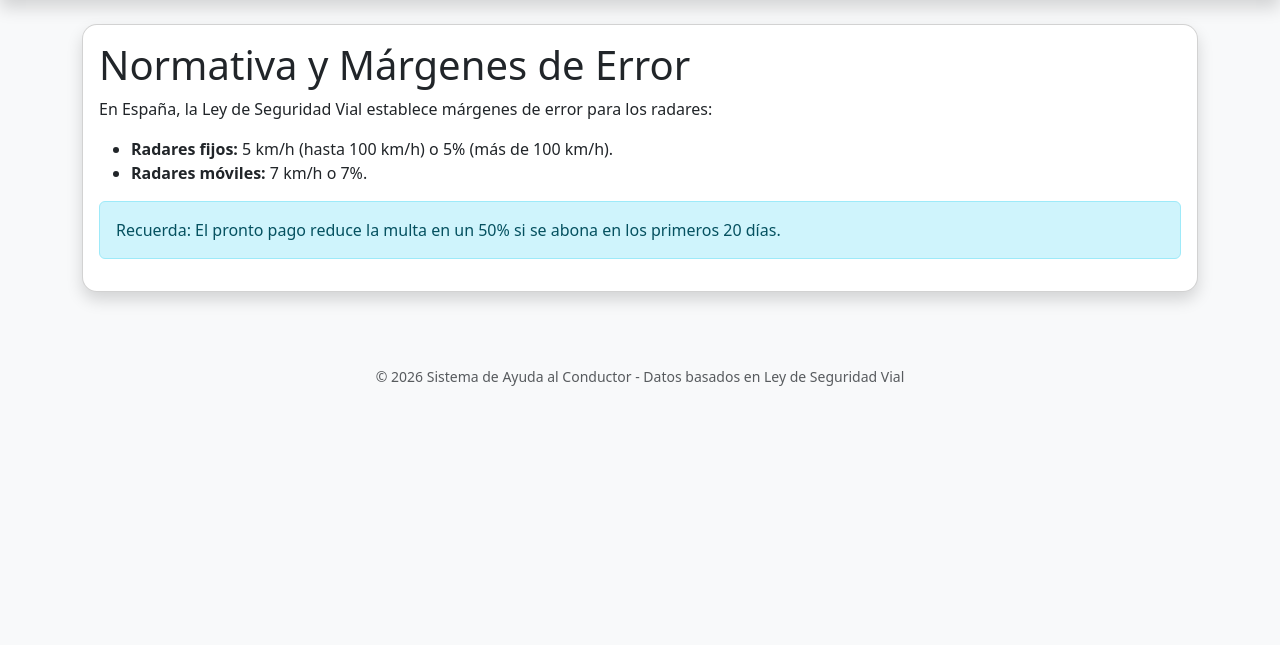
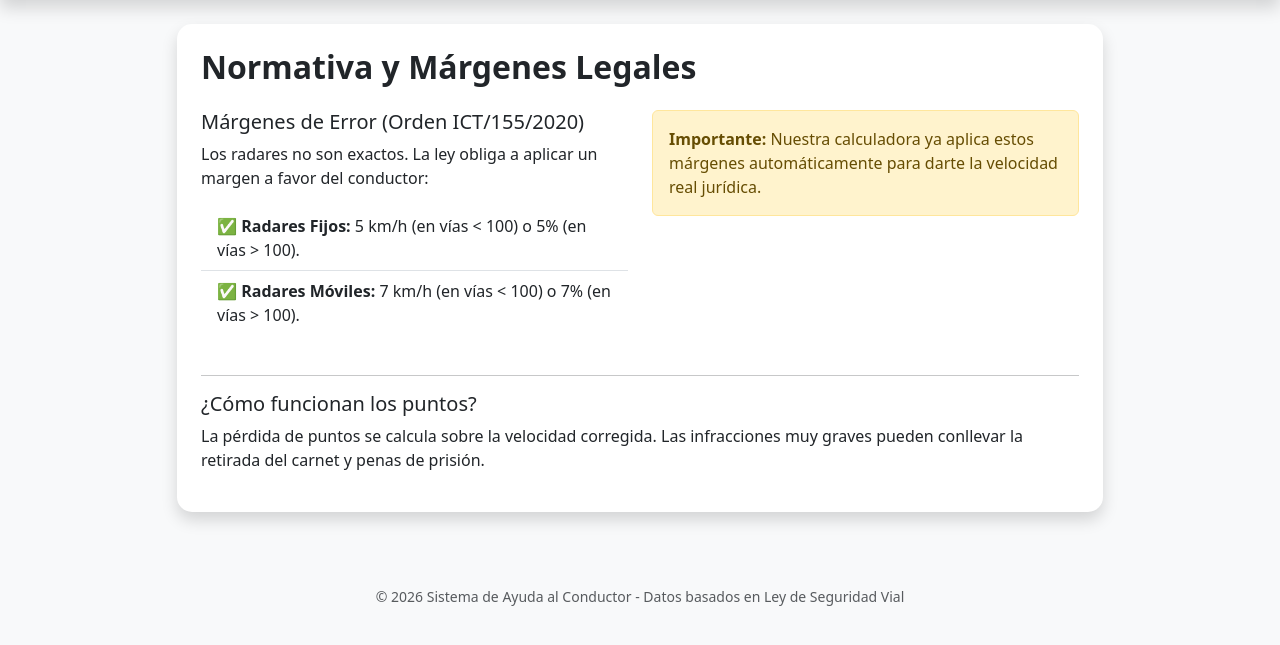
Before and after one commit to Trukingdriver/calculadora-multas, a Flask app: page /normativa in a window 1280 px wide. Shown: the part 56-701 px from the top of the page. Run offline with Flask 3, Linux system fonts and the light colour scheme.

Commit message:
Update normativa.html

```diff
--- a/templates/normativa.html
+++ b/templates/normativa.html
@@ -1,16 +1,30 @@
 {% extends "base.html" %}
 
 {% block content %}
-<div class="card shadow">
-    <div class="card-body">
-        <h1>Normativa y Márgenes de Error</h1>
-        <p>En España, la Ley de Seguridad Vial establece márgenes de error para los radares:</p>
-        <ul>
-            <li><strong>Radares fijos:</strong> 5 km/h (hasta 100 km/h) o 5% (más de 100 km/h).</li>
-            <li><strong>Radares móviles:</strong> 7 km/h o 7%.</li>
-        </ul>
-        <div class="alert alert-info">
-            Recuerda: El pronto pago reduce la multa en un 50% si se abona en los primeros 20 días.
+<div class="row justify-content-center">
+    <div class="col-md-10">
+        <div class="card shadow border-0">
+            <div class="card-body p-4">
+                <h2 class="fw-bold mb-4">Normativa y Márgenes Legales</h2>
+                <div class="row">
+                    <div class="col-md-6">
+                        <h5>Márgenes de Error (Orden ICT/155/2020)</h5>
+                        <p>Los radares no son exactos. La ley obliga a aplicar un margen a favor del conductor:</p>
+                        <ul class="list-group list-group-flush mb-4">
+                            <li class="list-group-item bg-transparent">✅ <strong>Radares Fijos:</strong> 5 km/h (en vías < 100) o 5% (en vías > 100).</li>
+                            <li class="list-group-item bg-transparent">✅ <strong>Radares Móviles:</strong> 7 km/h (en vías < 100) o 7% (en vías > 100).</li>
+                        </ul>
+                    </div>
+                    <div class="col-md-6">
+                        <div class="alert alert-warning">
+                            <strong>Importante:</strong> Nuestra calculadora ya aplica estos márgenes automáticamente para darte la velocidad real jurídica.
+                        </div>
+                    </div>
+                </div>
+                <hr>
+                <h5>¿Cómo funcionan los puntos?</h5>
+                <p>La pérdida de puntos se calcula sobre la velocidad corregida. Las infracciones muy graves pueden conllevar la retirada del carnet y penas de prisión.</p>
+            </div>
         </div>
     </div>
 </div>
```
